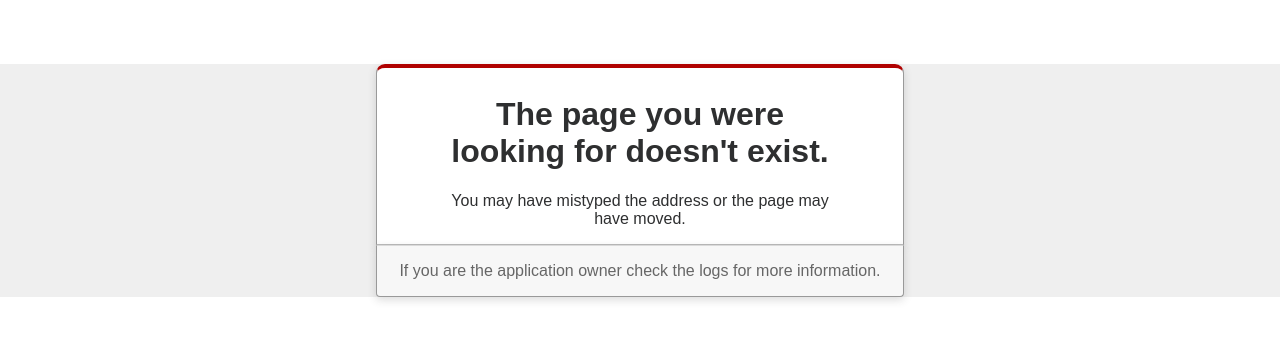
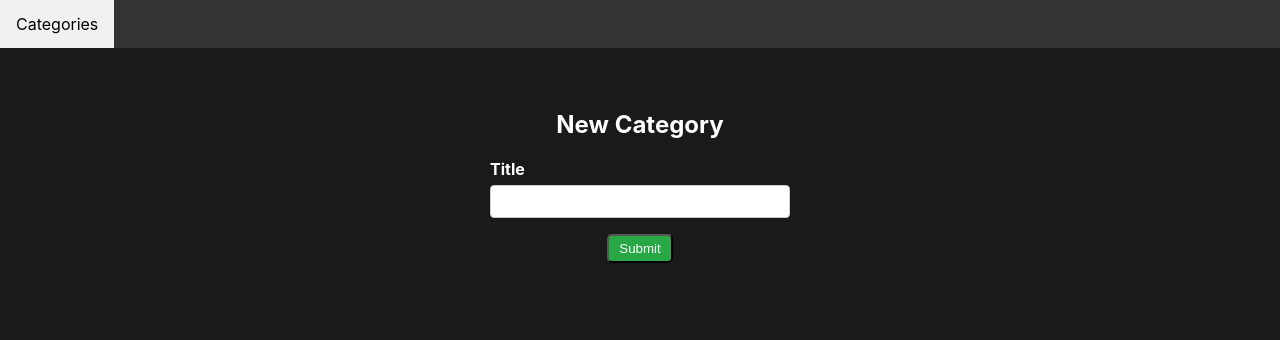
Before and after one commit to Diwaakar82/CMS_React, a React (Create React App) app: page /categories/new in a window 1280 px wide. Shown: the top 340 px of the page. Built offline with nearby package versions, Linux system fonts and the light colour scheme.

Commit message:
Category pages created

```diff
--- a/src/App.js
+++ b/src/App.js
@@ -4,6 +4,8 @@ import Categories from "./categories/index"
 import Navbar from "./shared/navbar";
 import Home from "./welcome";
 import NoPage from "./shared/404";
+import CategoryEdit from "./categories/edit";
+import CategoryNew from "./categories/new";
 
 function App() {
   return (
@@ -12,7 +14,9 @@ function App() {
         <Route path="/" element = {<Navbar />}>
             <Route index element = {<Home />} />
             <Route path = "categories" element = {<Categories />} />
+            <Route path = "categories/new" element = {<CategoryNew />} />
             <Route path = "categories/posts/:categoryId" element = {<CategoriesShow />} />
+            <Route path = "/categories/:categoryId/edit" element = {<CategoryEdit />} />
         </Route>
       <Route path = "*" element = {<NoPage />} />
       </Routes>
--- /dev/null
+++ b/src/categories/categories.css
@@ -0,0 +1,112 @@
+.button-container
+{
+  margin-bottom: 20px;
+  text-align: center;
+}
+
+.like-button
+{
+  display: inline-block;
+  padding: 5px 10px;
+  background-color: #28a745;
+  color: #fff;
+  border-radius: 5px;
+  cursor: pointer;
+}
+
+.like-button:hover
+{
+  background-color: #218838;
+}
+
+.category_title
+{
+  text-align: center;
+  margin-top: 50px;
+}
+
+.categories
+{
+  display: flex;
+  flex-direction: column;
+  align-items: center;
+  margin: 0px 300px 20px 300px;
+  overflow-y: auto;
+  height: 300px;
+}
+
+.links
+{
+  margin-bottom: 20px;
+  border: 2px solid black;
+  padding: 10px 20px;
+  background-color: #333;
+  border-radius: 5px;
+}
+
+.links:hover
+{
+  background-color: #ddd;
+  color: #1a1a1a;
+}
+
+.post-container
+{
+  text-align: center;
+  margin: 0px 400px 30px 400px;
+  overflow-y: auto;
+  height: 300px;
+}
+
+.post
+{
+  border: 1px solid #ddd;
+  border-radius: 5px;
+  margin: 10px 100px;
+  text-align: center;
+}
+
+.post-title
+{
+  font-weight: bold;
+  margin-top: 10px;
+  margin-bottom: 10px;
+}
+
+.post-description
+{
+  margin-bottom: 5px;
+}
+
+.post-actions
+{
+  margin: 30px 0px;
+  text-align: center;
+}
+
+.form-group
+{
+  text-align: left;
+}
+
+.form-label
+{
+  font-weight: bold;
+}
+
+.form-control
+{
+  width: 100%;
+  padding: 8px;
+  margin-top: 6px;
+  margin-bottom: 16px;
+  box-sizing: border-box;
+  border: 1px solid #ccc;
+  border-radius: 4px;
+}
+
+.category-form
+{
+  width: 300px;
+  margin: 0 auto;
+}
--- a/src/categories/edit.js
+++ b/src/categories/edit.js
@@ -0,0 +1,60 @@
+import React, { useState } from 'react';
+import { useParams, useNavigate } from 'react-router-dom';
+import axios from 'axios';
+
+function CategoryEdit() {
+  const { categoryId } = useParams();
+  const navigate = useNavigate();
+  const [title, setTitle] = useState('');
+  const [errors, setErrors] = useState([]);
+
+  const handleSubmit = async (e) => {
+    e.preventDefault();
+    try {
+      await axios.patch(`/categories/${categoryId}`, { title });
+      navigate(`/categories/${categoryId}`);
+    } catch (error) {
+      if (error.response && error.response.data && error.response.data.errors) {
+        setErrors(error.response.data.errors);
+      } else {
+        console.error('Failed to update category:', error);
+      }
+    }
+  };
+
+  return (
+    <div>
+      <h2 className="category_title">Edit Category</h2>
+
+      {errors.length > 0 && (
+        <div id="error_explanation">
+          <h2>{errors.length} {errors.length === 1 ? 'error' : 'errors'} prohibited this category from being saved:</h2>
+          <ul>
+            {errors.map((msg, index) => (
+              <li key={index}>{msg}</li>
+            ))}
+          </ul>
+        </div>
+      )}
+
+      <form onSubmit={handleSubmit} className="category-form">
+        <div className="form-group">
+          <label htmlFor="title" className="form-label">Title</label><br />
+          <input
+            type="text"
+            id="title"
+            value={title}
+            onChange={(e) => setTitle(e.target.value)}
+            className="form-control"
+          />
+        </div>
+
+        <div className="button-container">
+          <button type="submit" className="like-button">Submit</button>
+        </div>
+      </form>
+    </div>
+  );
+}
+
+export default CategoryEdit;
--- a/src/categories/index.js
+++ b/src/categories/index.js
@@ -1,6 +1,7 @@
 import React, { useState, useEffect } from 'react';
 import axios from 'axios';
 import { Link } from 'react-router-dom';
+import "./categories.css"
 
 const Categories = () => {
     const [categories, setCategories] = useState([]);
@@ -28,7 +29,7 @@ const Categories = () => {
             <h1 className="category_title">Categories</h1>
             <div className="categories">
                 {categories.map(category => (
-                    <Link key={category.id} to={`/categories/posts/${category.id}`} className="links">
+                    <Link key={category.id} to={`/categories/posts/${category.id}`} state={{ categoryName: category.title }} className="links">
                         {category.title}
                     </Link>
                 ))}
--- a/src/categories/new.js
+++ b/src/categories/new.js
@@ -0,0 +1,56 @@
+import React, { useState } from 'react';
+import axios from 'axios';
+
+function CategoryNew() {
+  const [title, setTitle] = useState('');
+  const [errors, setErrors] = useState([]);
+
+  const handleSubmit = async (e) => {
+    e.preventDefault();
+    try {
+      await axios.post('/categories', { title });
+    } catch (error) {
+      if (error.response && error.response.data && error.response.data.errors) {
+        setErrors(error.response.data.errors);
+      } else {
+        console.error('Failed to create category:', error);
+      }
+    }
+  };
+
+  return (
+    <div>
+      <h2 className="category_title">New Category</h2>
+
+      {errors.length > 0 && (
+        <div id="error_explanation">
+          <h2>{errors.length} {errors.length === 1 ? 'error' : 'errors'} prohibited this category from being saved:</h2>
+          <ul>
+            {errors.map((msg, index) => (
+              <li key={index}>{msg}</li>
+            ))}
+          </ul>
+        </div>
+      )}
+
+      <form onSubmit={handleSubmit} className="category-form">
+        <div className="form-group">
+          <label htmlFor="title" className="form-label">Title</label><br />
+          <input
+            type="text"
+            id="title"
+            value={title}
+            onChange={(e) => setTitle(e.target.value)}
+            className="form-control"
+          />
+        </div>
+
+        <div className="button-container">
+          <button type="submit" className="like-button">Submit</button>
+        </div>
+      </form>
+    </div>
+  );
+}
+
+export default CategoryNew;
--- a/src/categories/show.js
+++ b/src/categories/show.js
@@ -1,17 +1,20 @@
 import React, { useEffect, useState } from 'react';
-import { Link, useParams, useNavigate } from 'react-router-dom';
+import { Link, useParams, useNavigate, useLocation } from 'react-router-dom';
 import axios from 'axios';
 
 function CategoryShow() {
   const { categoryId } = useParams();
   const navigate = useNavigate();
-  const [category, setCategory] = useState(null);
+  const [categoryPosts, setCategoryPosts] = useState(null);
+  const location = useLocation();
+  const { categoryName } = location.state
 
   useEffect(() => {
     const fetchCategory = async () => {
       try {
         const response = await axios.get(`/categories/posts/${categoryId}`);
-        setCategory(response.data);
+
+		setCategoryPosts(response.data);
       } catch (error) {
         console.error('Error fetching category:', error.response, error.config);
       }
@@ -31,20 +34,23 @@ function CategoryShow() {
     }
   };
 
-  if (!category) {
-    <div>
-      <div className="button-container" style={{ textAlign: 'left' }}>
-        <button onClick={() => navigate(-1)} className="like-button">Back</button>
-      </div>
+  if (!categoryPosts) {
+    return <div>Loading...</div>;
+  }
 
-      <h1 className="category_title">{category.title}</h1>
+    // <div>
+    //   <div className="button-container" style={{ textAlign: 'left' }}>
+    //     <button onClick={() => navigate(-1)} className="like-button">Back</button>
+    //   </div>
 
-      <div className="post-actions">
-        <Link to={`/edit/${categoryId}`} className="links">Edit</Link>
-        <button onClick={handleDelete} className="delete-button">Delete</button>
-      </div>
-	</div>
-  }
+    //   <h1 className="category_title">{category.title}</h1>
+
+    //   <div className="post-actions">
+    //     <Link to={`/edit/${categoryId}`} className="links">Edit</Link>
+    //     <button onClick={handleDelete} className="delete-button">Delete</button>
+    //   </div>
+	// </div>
+
 
   return (
     <div>
@@ -52,25 +58,28 @@ function CategoryShow() {
         <button onClick={() => navigate(-1)} className="like-button">Back</button>
       </div>
 
-      <h1 className="category_title">{category.title}</h1>
+      <h1 className="category_title">{categoryName}</h1>
 
       <div className="post-actions">
-        <Link to={`/edit/${categoryId}`} className="links">Edit</Link>
+        <Link to={`/categories/${categoryId}/edit`} className="links">Edit</Link>
         <button onClick={handleDelete} className="delete-button">Delete</button>
       </div>
 
       <div className="post-container">
-        {category.posts.map(post => (
-          <div key={post.id} className="post">
+        {categoryPosts.map(post => (
+          <div key={post.ID} className="post">
             <div className="post-title">
-              <Link to={`/posts/${post.id}`}>{post.title}</Link>
+              <Link to={`/posts/${post.ID}`}>{post.TITLE}</Link>
             </div>
 
             <div className="post-actions">
-              <Link to={`/edit/${post.id}`}>Edit</Link>
-              {/* <button onClick={() => handlePostDelete(post.id)} className="delete-button">
+              <Link to={`/edit/${post.ID}`}>Edit</Link>
+
+			  {/* onClick={() => handlePostDelete(post.ID)} */}
+
+              <button className="delete-button">
                 Delete
-              </button> */}
+              </button>
             </div>
           </div>
         ))}
--- a/src/shared/navbar.css
+++ b/src/shared/navbar.css
@@ -28,3 +28,49 @@
   padding: 14px 16px;
   text-decoration: none;
 }
+
+body
+{
+  background-color: #1a1a1a;
+  color: #fff;
+}
+
+a
+{
+  text-decoration: none;
+  color: #f1f1f1;
+}
+
+a:hover
+{
+  background-color: #f1f1f1;
+  color: black !important;
+}
+
+.landing_page
+{
+  display: block;
+  text-align: center;
+  color: white;
+  background-color: #333;
+  padding: 50px 0px 50px 0px;
+  margin: 200px 200px 0px 200px;
+}
+
+.delete-button
+{
+  margin-bottom: 20px;
+  border: 2px solid black;
+  padding: 10px 20px;
+  background-color: #ff5157;
+  border-radius: 5px;
+  text-decoration: none;
+  color: #f1f1f1;
+  margin-left: 5px;
+}
+
+.delete-button:hover
+{
+  background-color: red;
+  color: white !important;
+}
--- /dev/null
+++ b/src/welcome/index.css
@@ -0,0 +1,23 @@
+.welcome_button
+{
+  border: none;
+  font-size: larger;
+  text-decoration: none;
+  padding: 5px;
+  background-color: #333;
+  color: #f1f1f1;
+  border: 2px solid black;
+  margin: 10px 50px 10px 50px;
+}
+
+.welcome_button:hover
+{
+  background-color: #ddd;
+  color: #1a1a1a;
+}
+
+.landing_page h1
+{
+  margin-top: 0px;
+  margin-bottom: 50px;
+}
--- a/src/welcome/index.js
+++ b/src/welcome/index.js
@@ -1,5 +1,6 @@
 import React from 'react';
 import { Link } from 'react-router-dom';
+import "./index.css"
 
 function Home() {
   return (
@@ -7,7 +8,7 @@ function Home() {
       <h1>Content Management System</h1>
       <Link to="/categories" className="welcome_button">Categories</Link>
 
-      {/* <Link to="/posts" className="welcome_button">Posts</Link> */}
+      <Link to="/posts" className="welcome_button">Posts</Link>
       {/* {userSignedIn && (
         <Link to={`/users/${currentUserId}/my_posts`} className="welcome_button">My Posts</Link>
       )} */}
```
Also changed, not shown: 1 other file (tests, documents, lock files or other folders).
